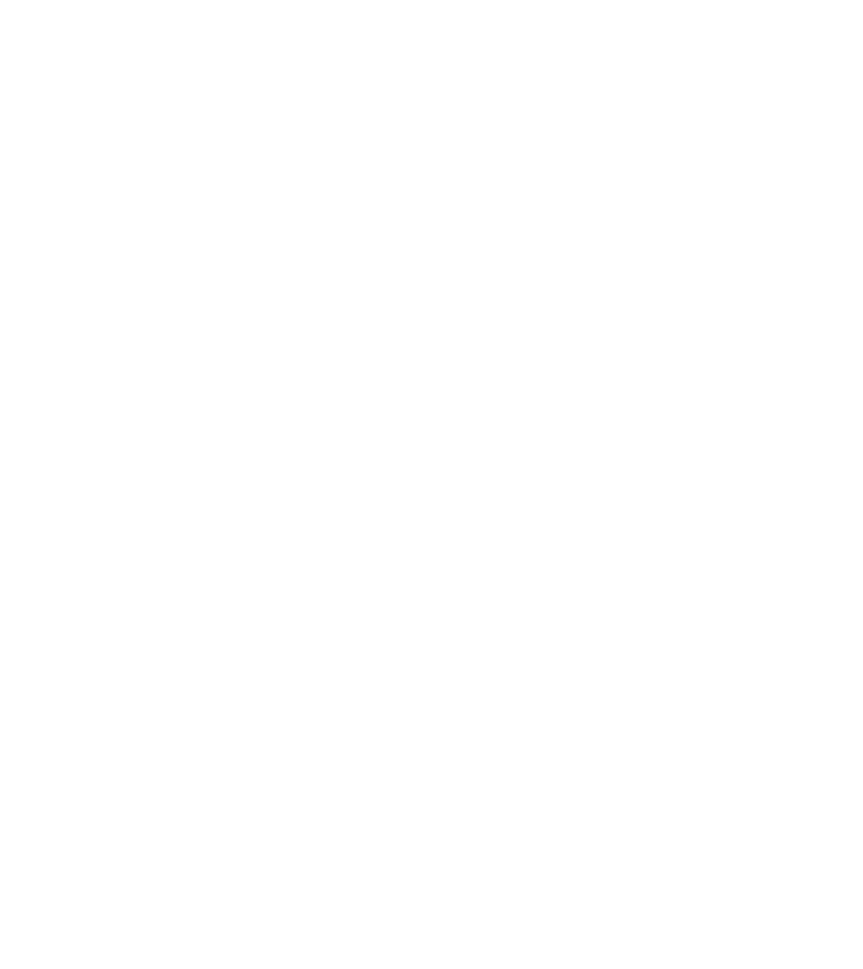
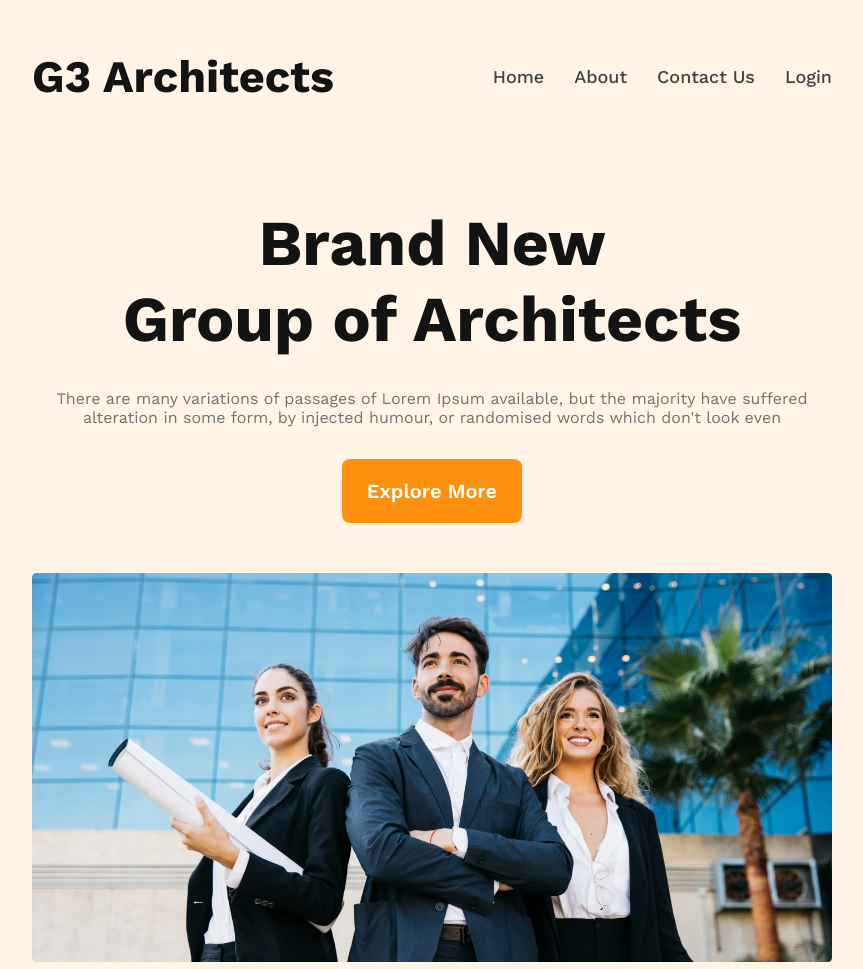
Before and after one commit to junaedislam29/g3-architects-website, a plain HTML site: page index.html in a window 1280 px wide. Shown: the top 969 px of the page, without its empty margins (208-1071 px from the left). Before the commit the page ends 800 px from the top, so only its background shows below. Drawn offline with nearby package versions, Linux system fonts and the light colour scheme.

Commit message:
header-added

```diff
--- a/index.html
+++ b/index.html
@@ -7,5 +7,32 @@
     <!-- css stylesheet -->
     <link rel="stylesheet" href="styles/style.css" />
   </head>
-  <body></body>
+  <body>
+    <!-- Header start -->
+    <header>
+      <nav>
+        <h2 class="website-logo">G3 Architects</h2>
+        <ul>
+          <li><a href="">Home</a></li>
+          <li><a href="">About</a></li>
+          <li><a href="">Contact Us</a></li>
+          <li><a href="">Login</a></li>
+        </ul>
+      </nav>
+      <div class="header-info">
+        <h1 class="header-title">Brand New <br />Group of Architects</h1>
+        <p class="header-description">
+          There are many variations of passages of Lorem Ipsum available, but
+          the majority have suffered alteration in some form, by injected
+          humour, or randomised words which don't look even
+        </p>
+        <button class="btn-primary"><a href="">Explore More</a></button>
+      </div>
+      <div class="header-banner">
+        <img src="images/banner.png" alt="" />
+      </div>
+    </header>
+    <!-- Header End -->
+    <main></main>
+  </body>
 </html>
--- a/styles/style.css
+++ b/styles/style.css
@@ -0,0 +1,69 @@
+/* Fonts */
+@import url("https://fonts.googleapis.com/css2?family=Work+Sans:ital,wght@0,100..900;1,100..900&display=swap");
+/* utilities */
+* {
+  margin: 0;
+  padding: 0;
+  font-family: "Work Sans", sans-serif;
+}
+.btn-primary {
+  background-color: #ff900e;
+  border: none;
+  padding: 20px 25px;
+  border-radius: 8px;
+}
+.btn-primary a {
+  font-size: 20px;
+  font-weight: 600;
+  text-decoration: none;
+  color: #fff;
+}
+/* Header Styles */
+header {
+  padding: 50px 240px 45px;
+  background-color: rgba(255, 144, 14, 0.1);
+  margin-bottom: 85px;
+}
+nav {
+  display: flex;
+  justify-content: space-between;
+  align-items: center;
+  margin-bottom: 102px;
+}
+.website-logo {
+  font-size: 45px;
+  font-weight: 700;
+  color: #131313;
+}
+nav ul {
+  display: flex;
+  gap: 30px;
+}
+nav ul li {
+  list-style: none;
+}
+nav ul li a {
+  text-decoration: none;
+  font-size: 18px;
+  font-weight: 500;
+  color: #424242;
+}
+.header-info {
+  text-align: center;
+}
+.header-title {
+  font-size: 64px;
+  font-weight: 700;
+  color: #131313;
+}
+.header-description {
+  font-size: 16px;
+  font-weight: 400;
+  color: #727272;
+  margin-top: 32px;
+  margin-bottom: 32px;
+}
+.header-banner img {
+  width: 100%;
+  margin-top: 50px;
+}
```
